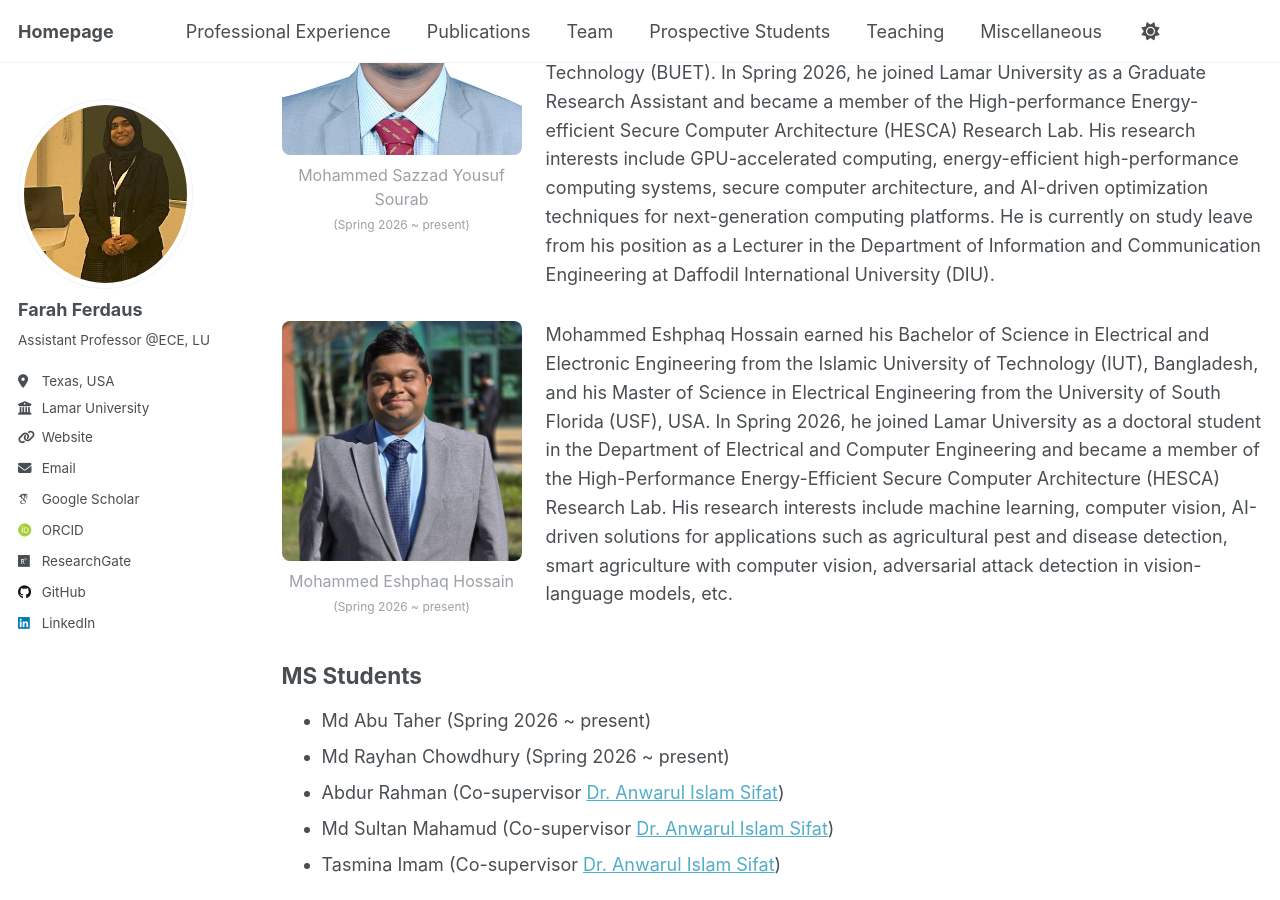
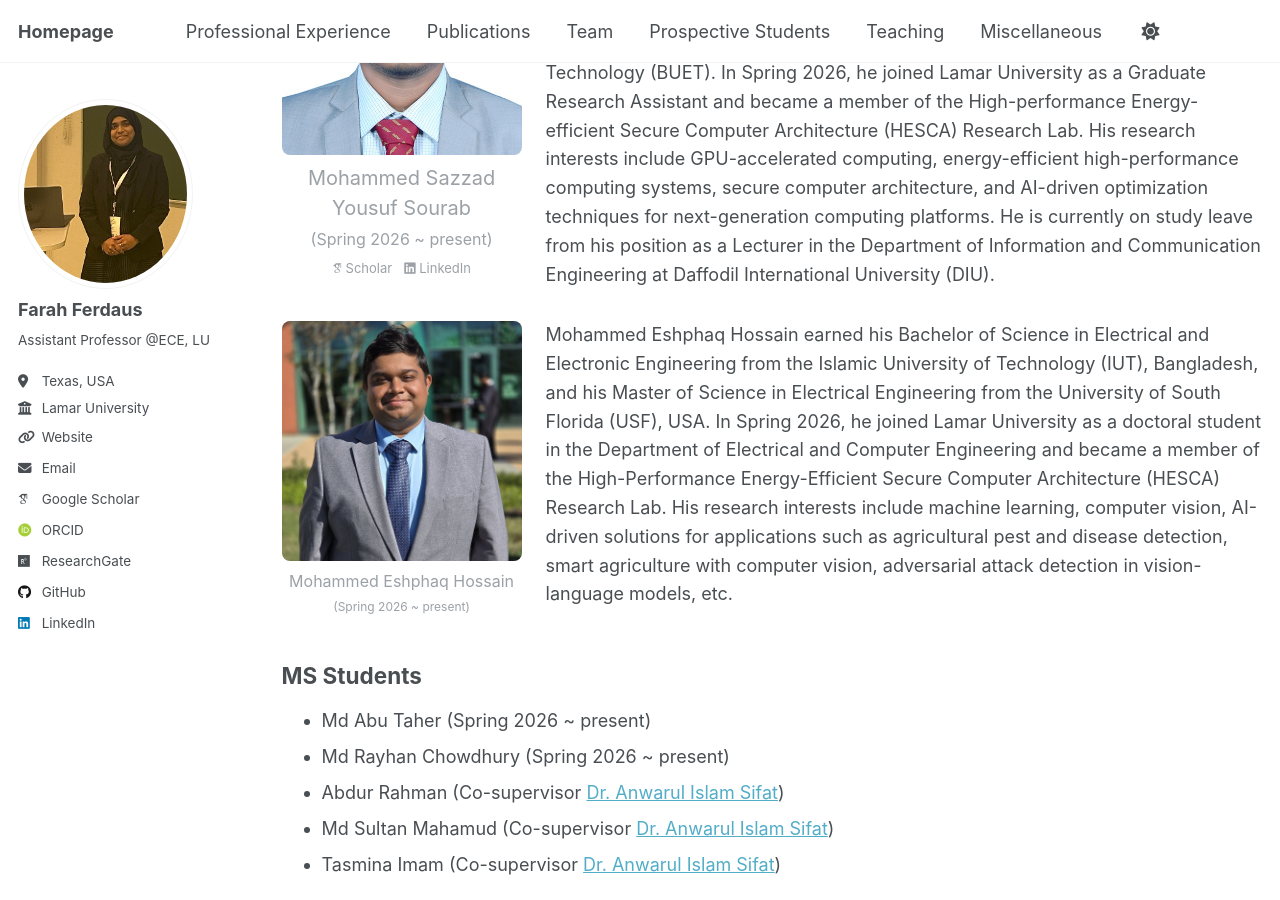
Before and after one commit to fferdaus/fferdaus.github.io, a Jekyll site: the page built from _pages/team.md, in a window 1280 px wide and 900 px high, scrolled down 817 px. Built offline with Jekyll 4.4.1, drawn with Linux system fonts in a browser that asks for light colours; some web fonts are replaced.

Commit message:
Update team.md

```diff
--- a/_pages/team.md
+++ b/_pages/team.md
@@ -96,10 +96,21 @@ redirect_from:
     <img src="{{ site.baseurl }}/images/Sazzad.jpg"
          style="width: 240px; height: 240px; object-fit: cover; border-radius: 8px; display: block;"
          alt="Mohammed Sazzad Yousuf Sourab"/>
-    <p style="font-size: 16px; color: var(--global-text-color-light); margin-top: 8px; margin-bottom: 0;">
+    <p style="font-size: 20px; color: var(--global-text-color-light); margin-top: 8px; margin-bottom: 6px;">
       Mohammed Sazzad Yousuf Sourab<br>
-      <span style="font-size: 12px;">(Spring 2026 ~ present)</span>
+      <span style="font-size: 16px;">(Spring 2026 ~ present)</span>
     </p>
+    <!-- Social links -->
+    <div style="display: flex; justify-content: center; gap: 12px; margin-top: 6px;">
+      <a href="https://scholar.google.com/citations?user=nmRp_L8AAAAJ&hl=en" target="_blank" title="Google Scholar"
+         style="color: var(--global-text-color-light); text-decoration: none; font-size: 13px;">
+        <i class="ai ai-google-scholar"></i> Scholar
+      </a>
+      <a href="https://www.linkedin.com/in/mohammed-sazzad-yousuf-sourab-997622135/" target="_blank" title="LinkedIn"
+         style="color: var(--global-text-color-light); text-decoration: none; font-size: 13px;">
+        <i class="fab fa-linkedin"></i> LinkedIn
+      </a>
+    </div>
   </div>
   <div style="flex: 1; font-size: 1rem; line-height: 1.6; color: var(--global-text-color);">
     Mohammed Sazzad Yousuf Sourab earned his Bachelor of Science in Electronics and Telecommunication Engineering from Chittagong University of Engineering & Technology (CUET), Bangladesh, and enrolled in his Master of Science in Information and Communication Technology (ICT) at the Institute of Information and Communication Technology (IICT), Bangladesh University of Engineering and Technology (BUET). In Spring 2026, he joined Lamar University as a Graduate Research Assistant and became a member of the High-performance Energy-efficient Secure Computer Architecture (HESCA) Research Lab. His research interests include GPU-accelerated computing, energy-efficient high-performance computing systems, secure computer architecture, and AI-driven optimization techniques for next-generation computing platforms. He is currently on study leave from his position as a Lecturer in the Department of Information and Communication Engineering at Daffodil International University (DIU).
```
